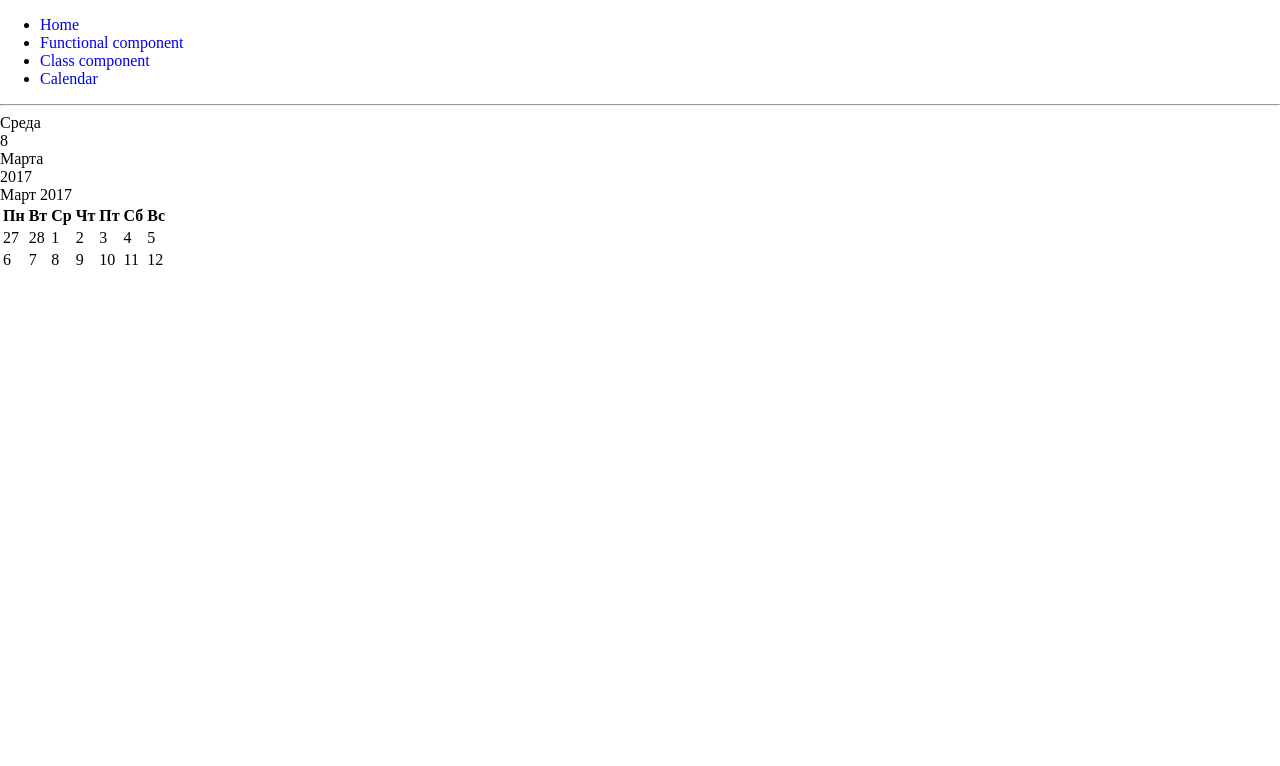
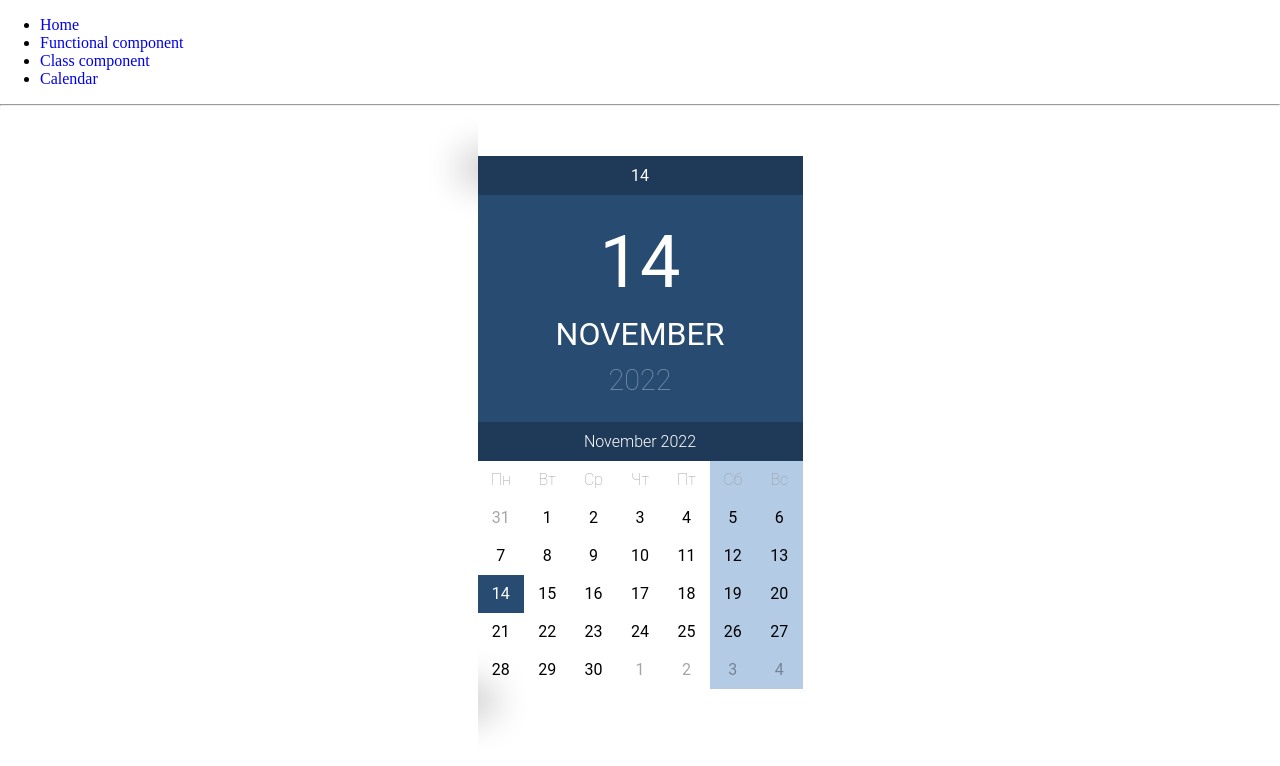
Before and after one commit to METALmasterKS/netology-react-homeworks, a React (Create React App) app: page /calendar in a window 1280 px wide. Shown: the top 766 px of the page. Built offline with nearby package versions, Linux system fonts and the light colour scheme; a web font is replaced by a local one.

Commit message:
1st homework Calendar

```diff
--- a/package.json
+++ b/package.json
@@ -6,10 +6,12 @@
     "@testing-library/jest-dom": "^5.16.5",
     "@testing-library/react": "^13.4.0",
     "@testing-library/user-event": "^13.5.0",
+    "moment": "^2.29.4",
+    "prop-types": "^15.8.1",
     "react": "^18.2.0",
     "react-dom": "^18.2.0",
     "react-router-dom": "^6.4.3",
-    "react-scripts": "5.0.1",
+    "react-scripts": "^2.1.3",
     "web-vitals": "^2.1.4"
   },
   "scripts": {
--- a/src/App.js
+++ b/src/App.js
@@ -15,6 +15,9 @@ const item = {
   price: 399,
   currency: '£'
 }
+
+// const now = new Date(2017, 2, 8);
+const now = new Date();
 
 function App() {
 
@@ -42,7 +45,7 @@ function App() {
           <Route exact path="/"/>
           <Route path="/func" element={<Layout><ShopItemFunc item={item}/></Layout>}/>
           <Route path="/class" element={<Layout><ShopItemClass item={item}/></Layout>}/>
-          <Route path="/calendar" element={<Calendar/>}/>
+          <Route path="/calendar" element={<Calendar date={now}/>}/>
         </Routes>
       </div>
     </BrowserRouter>
--- a/src/components/Calendar/index.js
+++ b/src/components/Calendar/index.js
@@ -1,19 +1,42 @@
+import React from "react";
+import moment from "moment";
+import PropTypes from "prop-types";
+import "./main.css"
 
-const Index = () => {
+const Index = ({date}) => {
 
-  return (<>
+  moment.locale('ru')
+  const m = moment(new Date(date))
+  const prev = moment(new Date(date)).startOf('month').day(1)
+  const next = moment(new Date(date)).endOf('month').day(7)
+
+  let i = 0;
+  let weeks = []
+  let days = []
+  for (let a = prev.clone(); a.isBefore(next); a.add(1, 'days')) {
+    days.push(a.clone())
+    i++
+    if (i % 7 === 0) {
+      weeks.push(days)
+      days = []
+    }
+  }
+
+
+  return (<div id="calendar">
       <div className="ui-datepicker">
         <div className="ui-datepicker-material-header">
-        <div className="ui-datepicker-material-day">Среда</div>
+          <div className="ui-datepicker-material-day">{m.format('D')}</div>
           <div className="ui-datepicker-material-date">
-          <div className="ui-datepicker-material-day-num">8</div>
-          <div className="ui-datepicker-material-month">Марта</div>
-          <div className="ui-datepicker-material-year">2017</div>
+            <div className="ui-datepicker-material-day-num">{m.format('D')}</div>
+            <div className="ui-datepicker-material-month">{m.format("MMMM")}</div>
+            <div className="ui-datepicker-material-year">{m.year()}</div>
           </div>
         </div>
         <div className="ui-datepicker-header">
           <div className="ui-datepicker-title">
-          <span className="ui-datepicker-month">Март</span> <span className="ui-datepicker-year">2017</span>
+            <span className="ui-datepicker-month">{m.format("MMMM")}</span> <span
+            className="ui-datepicker-year">{m.format("YYYY")}</span>
           </div>
         </div>
         <table className="ui-datepicker-calendar">
@@ -38,30 +61,24 @@ const Index = () => {
           </tr>
           </thead>
           <tbody>
-        <tr>
-          <td className="ui-datepicker-other-month">27</td>
-          <td className="ui-datepicker-other-month">28</td>
-          <td>1</td>
-          <td>2</td>
-          <td>3</td>
-          <td>4</td>
-          <td>5</td>
+          {weeks.map((w, i) => {
+            return <tr key={'week-' + i}>
+              {w.map((e) => {
+                return <td key={e.format("DM")}
+                           className={(m.format("D") === e.format("D")) ? 'ui-datepicker-today' : '' + (m.format("M") === e.format("M") ? '' : ' ui-datepicker-other-month')}
+                >{e.format("D")}</td>
+              })}
             </tr>
-        <tr>
-          <td>6</td>
-          <td>7</td>
-          <td className="ui-datepicker-today">8</td>
-          <td>9</td>
-          <td>10</td>
-          <td>11</td>
-          <td>12</td>
-        </tr>
-        {/* <!-- остальные недели --> */}
+          })}
           </tbody>
         </table>
       </div>
-  </>
+    </div>
   );
 }
 
+Index.propTypes = {
+  date: PropTypes.instanceOf(Date).isRequired
+}
+
 export default Index
--- a/src/components/Calendar/main.css
+++ b/src/components/Calendar/main.css
@@ -122,7 +122,7 @@
   background-color: #b4cbe5;
 }
 
-#root {
+#calendar {
   width: 325px;
   margin: 50px auto;
 }
--- a/src/components/Layout/index.js
+++ b/src/components/Layout/index.js
@@ -1,7 +1,7 @@
 import React from "react";
 import "./main.css"
 
-const Index = ( {children}) => {
+const Index = ({children}) => {
   return (
     <div className="container">
       <div className="background-element">
```
Also changed, not shown: 2 other files (tests, documents, lock files or other folders). Lines whose indentation alone changed are shown as unchanged.
